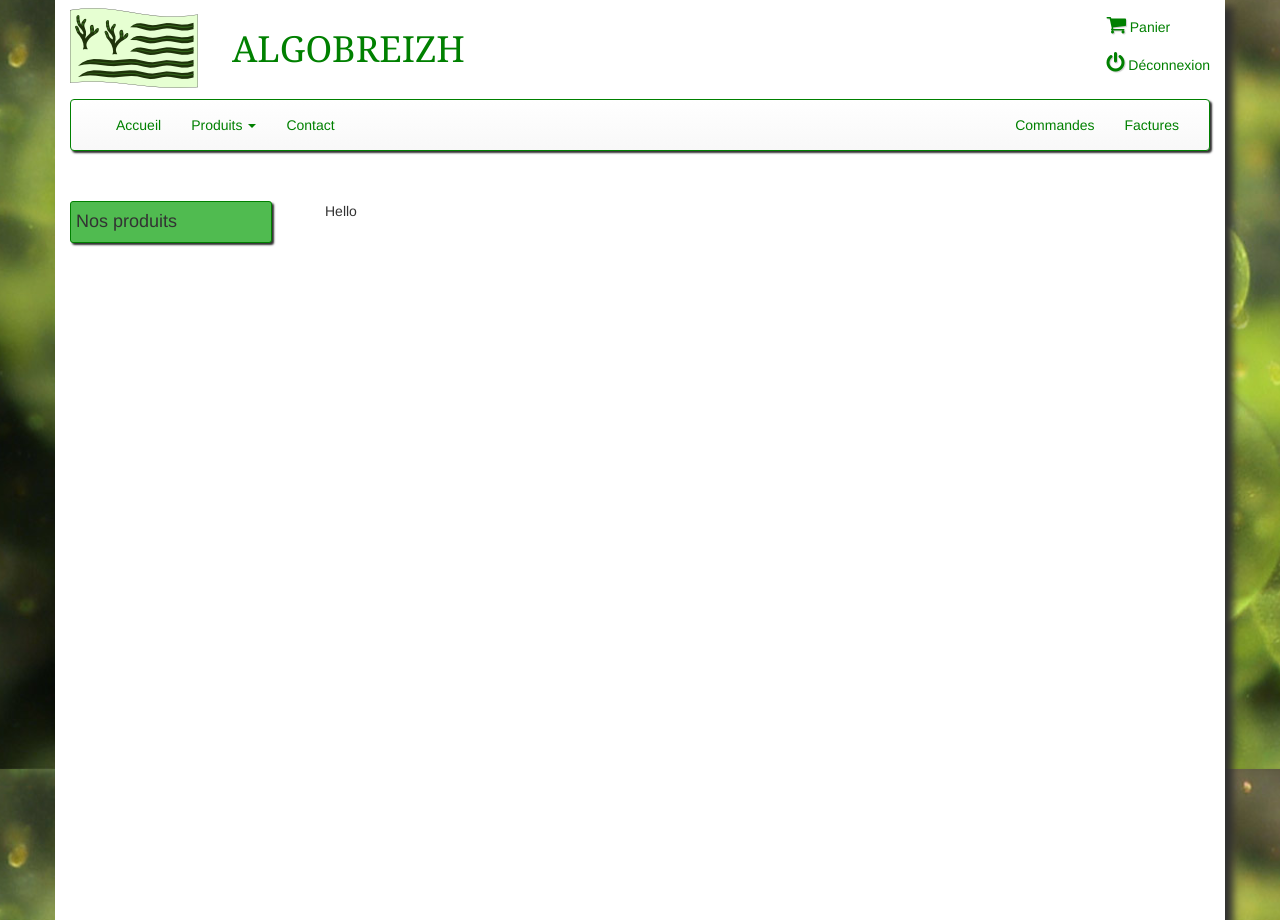
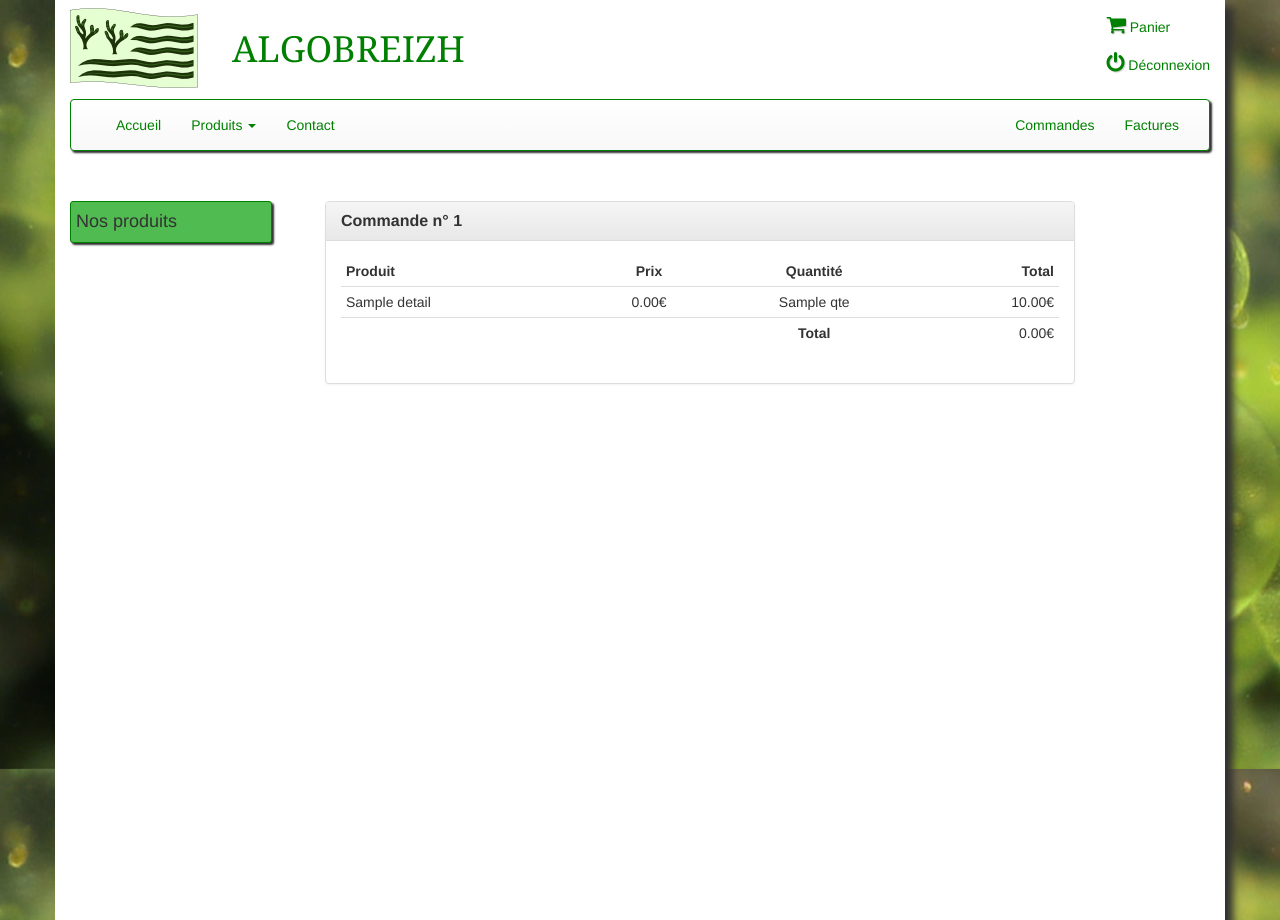
Before and after one commit to Konosprod/PHP-Algobreizh, a PHP site: template Templates/commandes.twig in a window 1280 px wide. Shown: the part 31-951 px from the top of the page. Run offline with PHP 8.4, Linux system fonts and the light colour scheme; the template is opened without the code that fills it: most values are stand-ins (such as "Sample title", 1, 10 or a date in 2020); some libraries are stand-ins or nearby versions.

Commit message:
Ajout des commandes et modifications des factures
Signed-off-by: Nesthea <flavien.huot@gmail.com>

```diff
--- a/Pages/factures.php
+++ b/Pages/factures.php
@@ -27,7 +27,7 @@ $sql = "SELECT * FROM familles";
 $stmt = $pdo->query($sql);
 $familles = $stmt->fetchAll(PDO::FETCH_ASSOC);
 
-$sql = "SELECT * FROM commandes WHERE codeClient = '".$_SESSION['code']."'";
+$sql = "SELECT * FROM commandes WHERE codeClient = '".$_SESSION['code']."' AND valide = 1";
 $stmt = $pdo->query($sql);
 $res = $stmt->fetchAll(PDO::FETCH_ASSOC);
 $commandes = array();
@@ -56,5 +56,5 @@ foreach($res as $commande)
 	$commandes[] = $commande;
 }
 
-echo $template->render(array("commandes"=>$commandes, "familles"=>$familles));
+echo $template->render(array("factures"=>$commandes, "familles"=>$familles));
 ?>
--- a/Templates/commandes.twig
+++ b/Templates/commandes.twig
@@ -3,3 +3,47 @@
 {% block title %}
 Commandes
 {% endblock %}
+
+{% block content %}
+	{% for commande in commandes %}
+    <div class="row">
+    	<div class="col-md-12">
+    		<div class="panel panel-default" style="max-width:830px">
+    			<div class="panel-heading">
+    				<h3 class="panel-title"><strong>Commande n° {{ commande.idCommande }}</strong></h3>
+    			</div>
+    			<div class="panel-body" style="max-width:830px">
+    				<div class="table-responsive">
+    					<table class="table table-condensed">
+    						<thead>
+                                <tr>
+        							<td><strong>Produit</strong></td>
+        							<td class="text-center"><strong>Prix</strong></td>
+        							<td class="text-center"><strong>Quantité</strong></td>
+        							<td class="text-right"><strong>Total</strong></td>
+                                </tr>
+    						</thead>
+    						<tbody>
+    							{% for item in commande.details %}
+    							<tr>
+    								<td>{{ item.nom }}</td>
+    								<td class="text-center">{{ item.montant|number_format(2) }}€</td>
+    								<td class="text-center">{{ item.qte }}</td>
+    								<td class="text-right">{{ item.total|number_format(2) }}€</td>
+    							</tr>
+    							{% endfor %}
+    							<tr>
+    								<td class="no-line"></td>
+    								<td class="no-line"></td>
+    								<td class="no-line text-center"><strong>Total</strong></td>
+    								<td class="no-line text-right">{{ commande.montant | number_format(2) }}€</td>
+    							</tr>
+    						</tbody>
+    					</table>
+    				</div>
+    			</div>
+    		</div>
+    	</div>
+    </div>
+    {% endfor %}
+{% endblock %}
--- a/Templates/factures.twig
+++ b/Templates/factures.twig
@@ -5,7 +5,7 @@
 {% endblock %}
 
 {% block content %}
-	{% for commande in commandes %}
+	{% for facture in factures %}
     <div class="row">
     	<div class="col-md-12">
     		<div class="panel panel-default" style="max-width:830px">
@@ -24,7 +24,7 @@
                                 </tr>
     						</thead>
     						<tbody>
-    							{% for item in commande.details %}
+    							{% for item in facture.details %}
     							<tr>
     								<td>{{ item.nom }}</td>
     								<td class="text-center">{{ item.montant|number_format(2) }}€</td>
@@ -36,7 +36,7 @@
     								<td class="no-line"></td>
     								<td class="no-line"></td>
     								<td class="no-line text-center"><strong>Total</strong></td>
-    								<td class="no-line text-right">{{ commande.montant | number_format(2) }}€</td>
+    								<td class="no-line text-right">{{ facture.montant | number_format(2) }}€</td>
     							</tr>
     						</tbody>
     					</table>
```
Also changed, not shown: Pages/commandes.php (+37 -1 lines).
